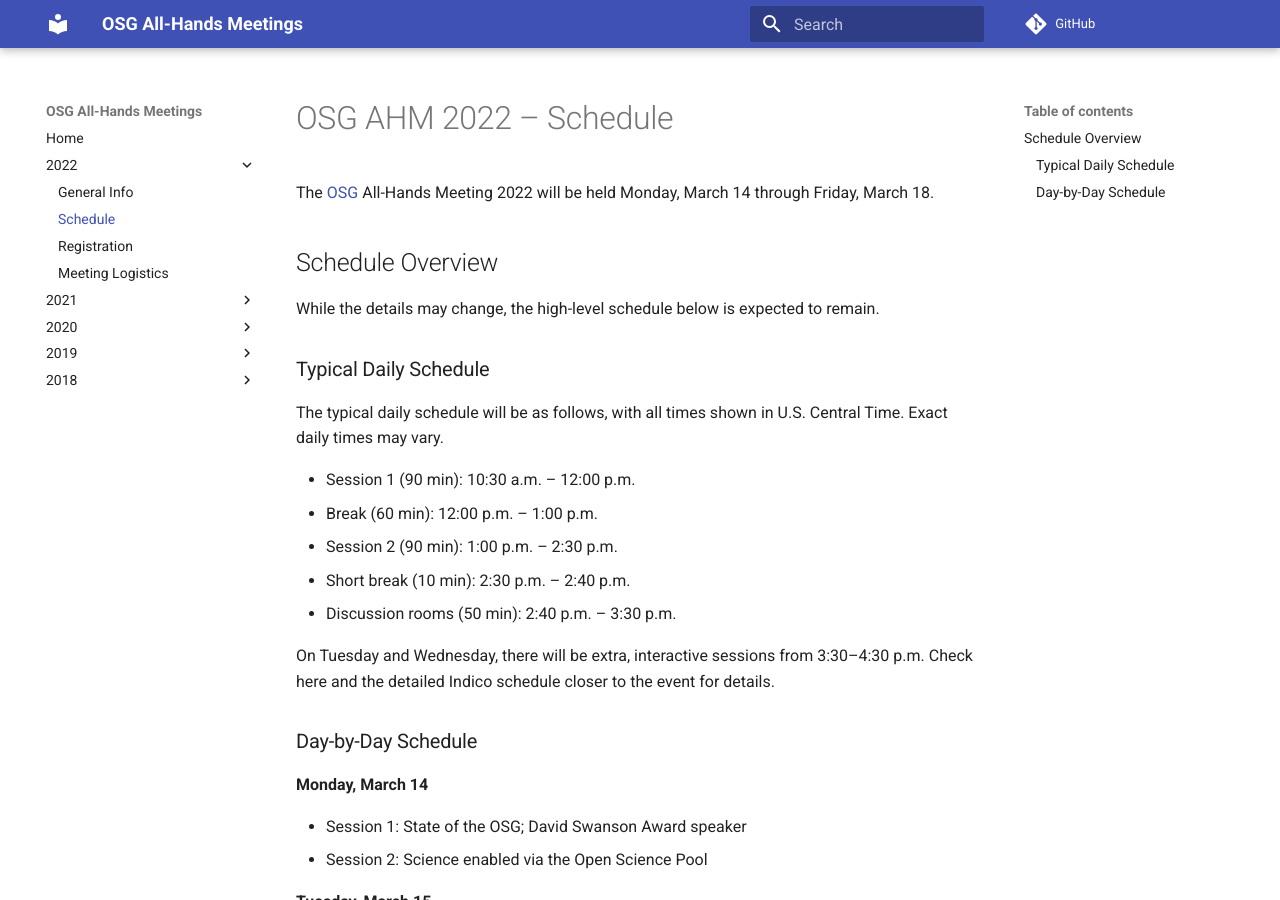
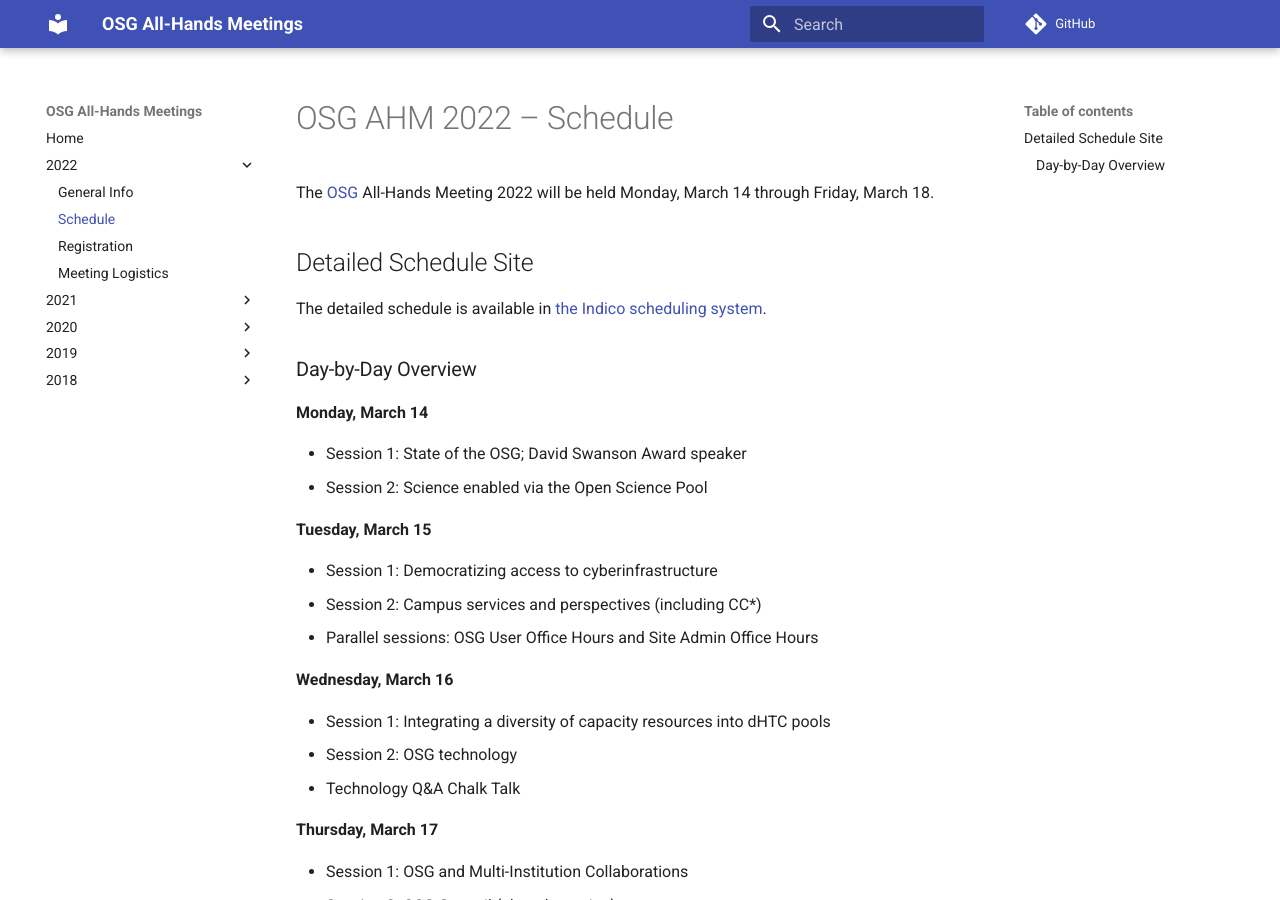
Before and after one commit to osg-htc/all-hands, an MkDocs documentation site: the page built from docs/2022/schedule.md, in a window 1280 px wide and 900 px high. Built offline with MkDocs 1.6.1 and Material for MkDocs 9.7.7, drawn with Linux system fonts in a browser that asks for light colours; comment, search, counter and statistics services are not loaded.

Commit message:
Linked to detailed schedule

```diff
--- a/docs/2022/schedule.md
+++ b/docs/2022/schedule.md
@@ -3,25 +3,12 @@
 The [OSG](https://www.opensciencegrid.org) All-Hands Meeting 2022
 will be held Monday, March 14 through Friday, March 18.
 
-## Schedule Overview
+## Detailed Schedule Site
 
-While the details may change, the high-level schedule below is expected to remain.
+The detailed schedule is available in
+[the Indico scheduling system](https://indico.fnal.gov/event/53029/timetable/).
 
-### Typical Daily Schedule
-
-The typical daily schedule will be as follows, with all times shown in U.S. Central Time.
-Exact daily times may vary.
-
-*   Session 1 (90 min): 10:30 a.m. &ndash; 12:00 p.m.
-*   Break (60 min): 12:00 p.m. &ndash; 1:00 p.m.
-*   Session 2 (90 min): 1:00 p.m. &ndash; 2:30 p.m.
-*   Short break (10 min): 2:30 p.m. &ndash; 2:40 p.m.
-*   Discussion rooms (50 min): 2:40 p.m. &ndash; 3:30 p.m.
-
-On Tuesday and Wednesday, there will be extra, interactive sessions from 3:30&ndash;4:30 p.m.
-Check here and the detailed Indico schedule closer to the event for details.
-
-### Day-by-Day Schedule
+### Day-by-Day Overview
 
 **Monday, March 14**
 
@@ -32,11 +19,13 @@
 
 *   Session 1: Democratizing access to cyberinfrastructure
 *   Session 2: Campus services and perspectives (including CC*)
+*   Parallel sessions: OSG User Office Hours and Site Admin Office Hours
 
 **Wednesday, March 16**
 
 *   Session 1: Integrating a diversity of capacity resources into dHTC pools
 *   Session 2: OSG technology
+*   Technology Q&A Chalk Talk
 
 **Thursday, March 17**
 
```
